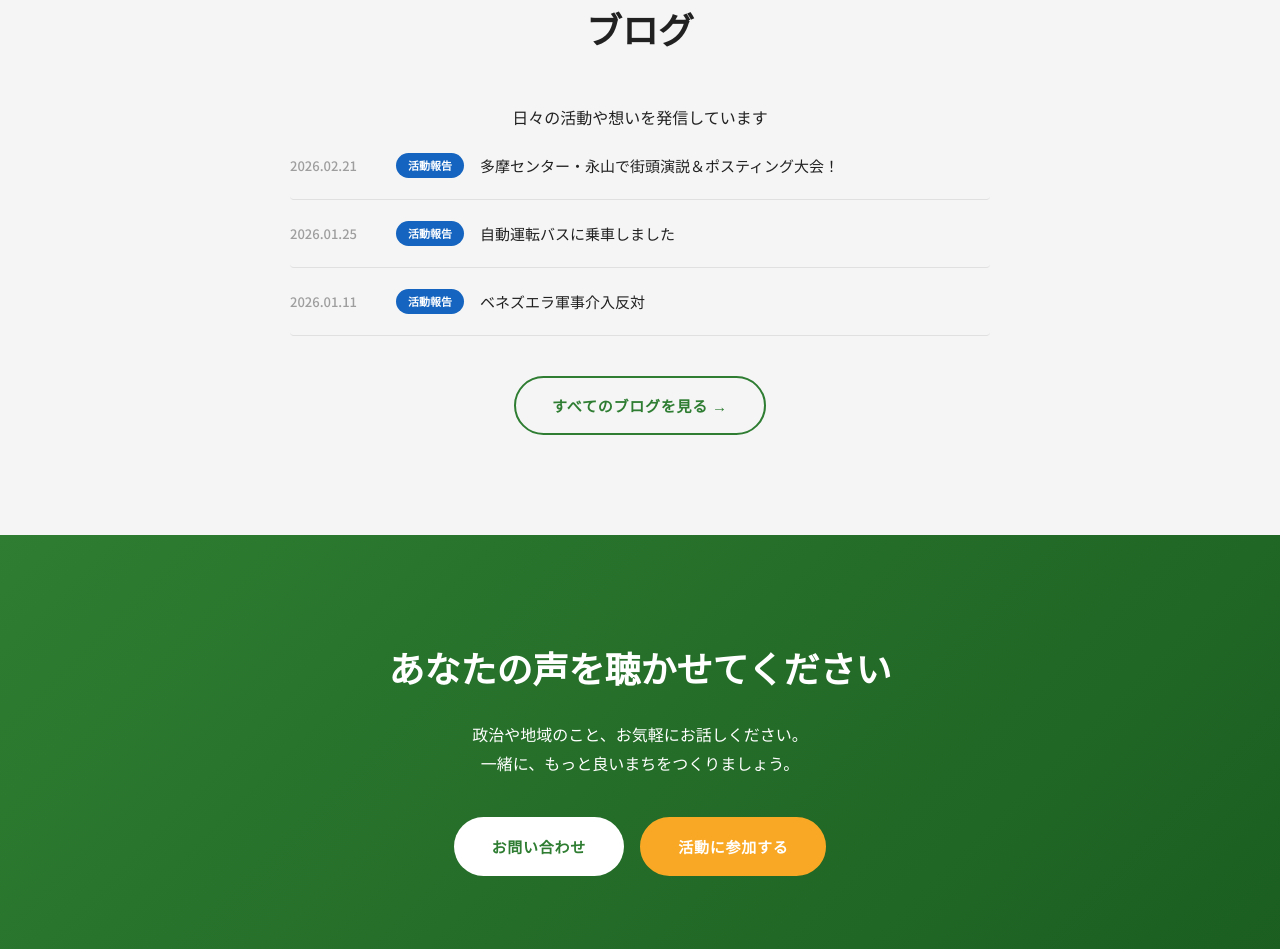
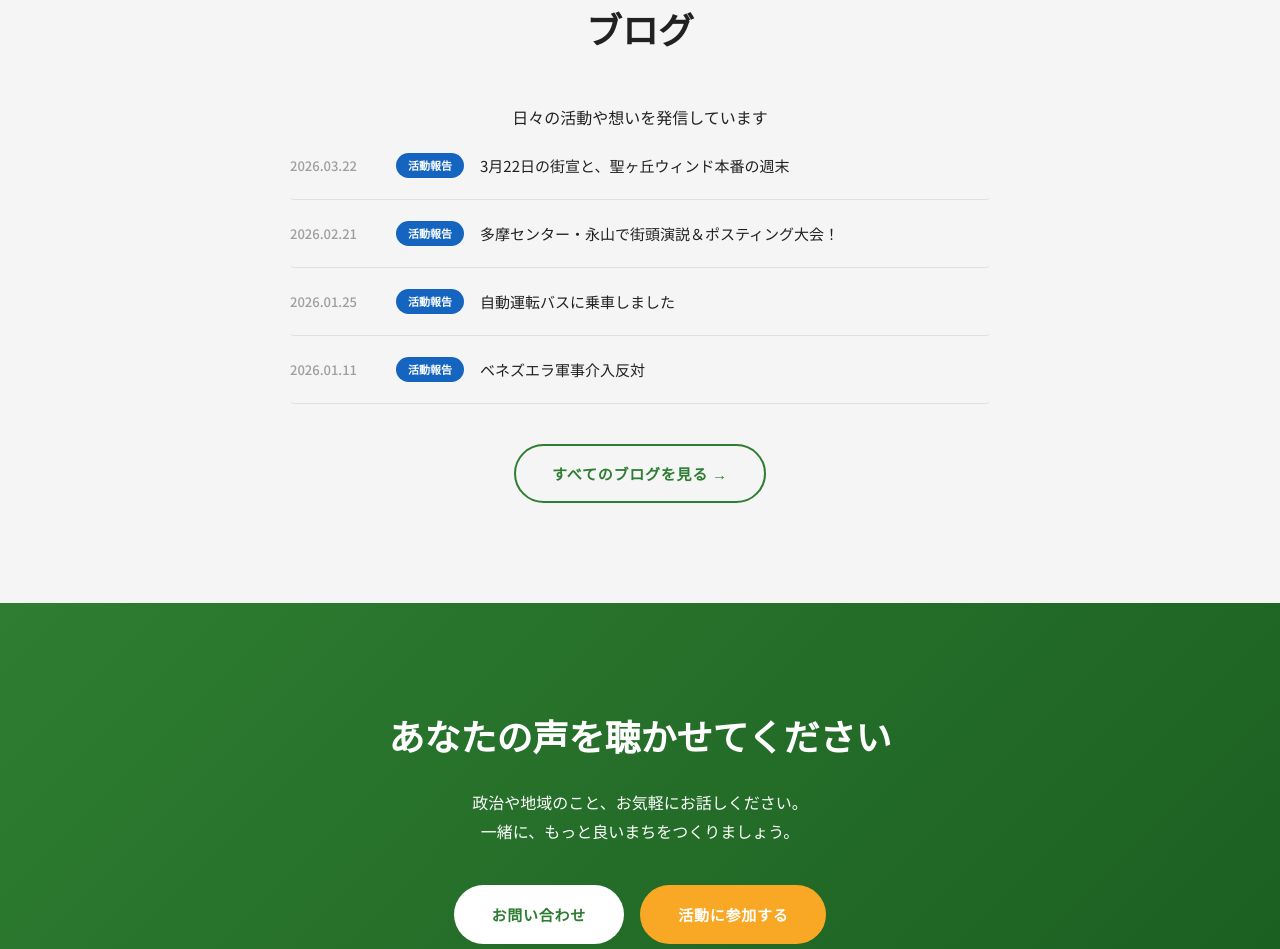
Before and after one commit to nonakayasuo/koizumi_hp, a website: page docs/index.html in a window 1280 px wide. Shown: the part 10314-11263 px from the top of the page. Drawn offline with Linux system fonts and the light colour scheme.

Commit message:
fix:　修正

```diff
--- a/docs/index.html
+++ b/docs/index.html
@@ -375,17 +375,22 @@
         <h2 class="section-title center">ブログ</h2>
         <p class="section-intro center reveal-up">日々の活動や想いを発信しています</p>
         <div class="news-list">
-            <a href="blog-20260221.html" class="news-item reveal-up" style="text-decoration: none; color: inherit; display: flex; gap: 1rem; align-items: center;">
+            <a href="blog-20260322.html" class="news-item reveal-up" style="text-decoration: none; color: inherit; display: flex; gap: 1rem; align-items: center;">
+                <span class="news-date">2026.03.22</span>
+                <span class="news-badge badge-blue">活動報告</span>
+                <span class="news-text">3月22日の街宣と、聖ヶ丘ウィンド本番の週末</span>
+            </a>
+            <a href="blog-20260221.html" class="news-item reveal-up delay-1" style="text-decoration: none; color: inherit; display: flex; gap: 1rem; align-items: center;">
                 <span class="news-date">2026.02.21</span>
                 <span class="news-badge badge-blue">活動報告</span>
                 <span class="news-text">多摩センター・永山で街頭演説＆ポスティング大会！</span>
             </a>
-            <a href="blog-20250125.html" class="news-item reveal-up delay-1" style="text-decoration: none; color: inherit; display: flex; gap: 1rem; align-items: center;">
+            <a href="blog-20250125.html" class="news-item reveal-up delay-2" style="text-decoration: none; color: inherit; display: flex; gap: 1rem; align-items: center;">
                 <span class="news-date">2026.01.25</span>
                 <span class="news-badge badge-blue">活動報告</span>
                 <span class="news-text">自動運転バスに乗車しました</span>
             </a>
-            <a href="blog-20250111.html" class="news-item reveal-up delay-2" style="text-decoration: none; color: inherit; display: flex; gap: 1rem; align-items: center;">
+            <a href="blog-20250111.html" class="news-item reveal-up delay-3" style="text-decoration: none; color: inherit; display: flex; gap: 1rem; align-items: center;">
                 <span class="news-date">2026.01.11</span>
                 <span class="news-badge badge-blue">活動報告</span>
                 <span class="news-text">ベネズエラ軍事介入反対</span>
```
